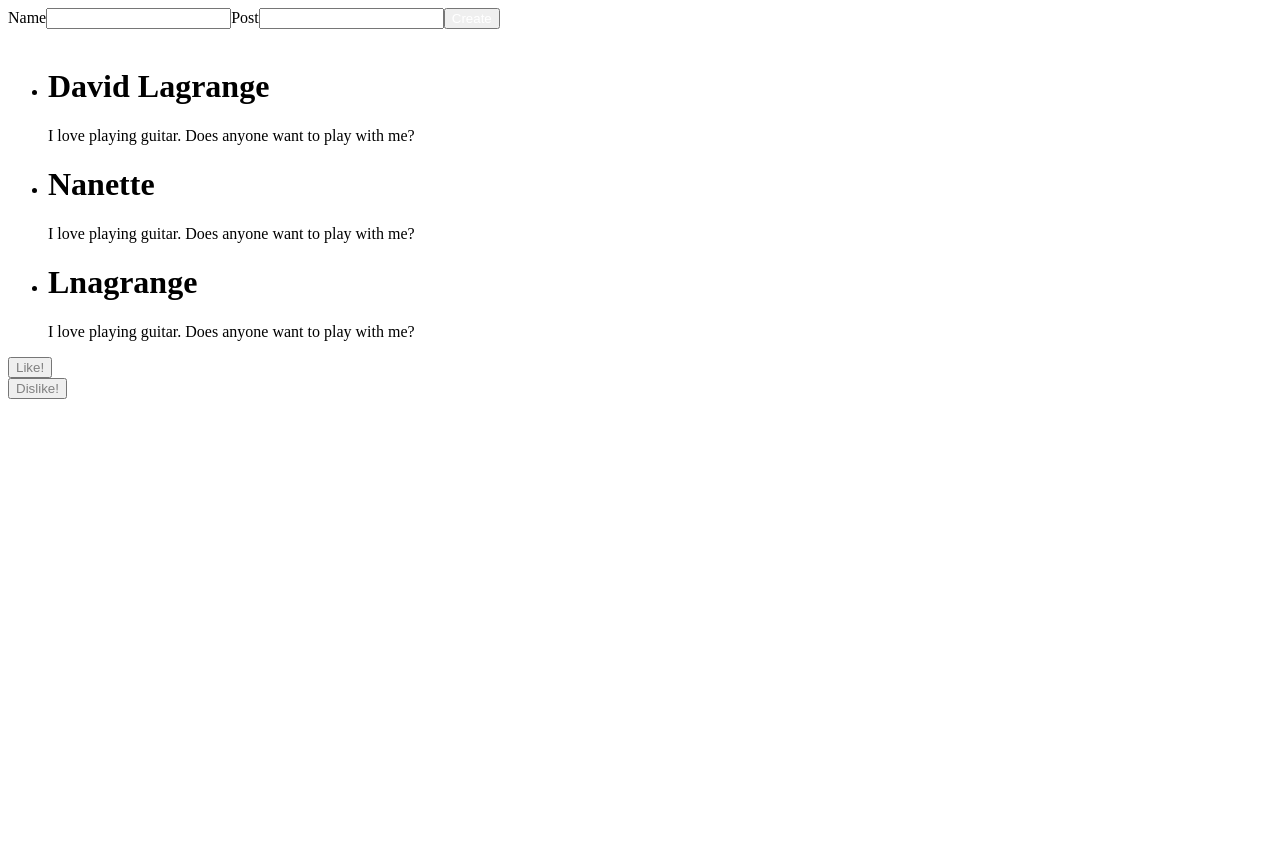
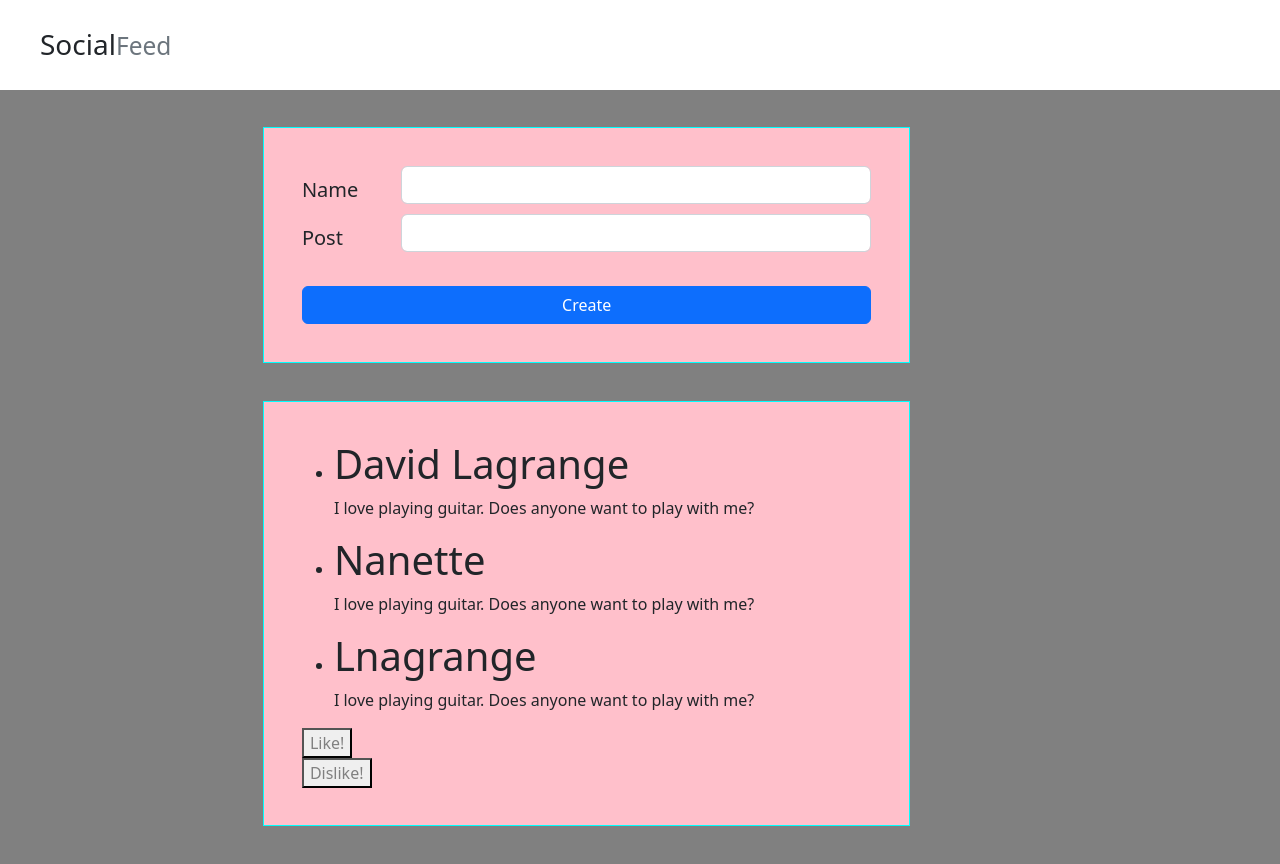
Before and after one commit to NotNanetteKaye/Week13-JavaScript-social-feed, a React (Create React App) app: page / in a window 1280 px wide. Before the commit the page ends 800 px from the top, so only its background shows below. Built offline with nearby package versions, Linux system fonts and the light colour scheme.

Commit message:
Introduced Style Features to SocialFeed UI

```diff
--- /dev/null
+++ b/src/App.css
@@ -0,0 +1,8 @@
+.border-box {
+    border: 1px;
+    border-style: solid;
+    border-color: aqua;
+    background-color: pink;
+    padding: 1cm;
+    margin: 1cm;
+}
--- a/src/App.jsx
+++ b/src/App.jsx
@@ -2,7 +2,7 @@ import React, { useState } from "react";
 import EntriesMapper from "./components/EntriesMapper/EntriesMapper";
 import AddEntryForm from "./components/AddEntry/AddEntryForm";
 import CustomButton from "./components/CustomButton/CustomButton";
-
+import './App.css';
 
 function App() {
   const [entries, setEntries] = useState([
@@ -26,13 +26,20 @@ function App() {
   }
 
   return (
-    <div>
-      <AddEntryForm addNewEntryProperty={addNewEntry} />
-      <br/>
-      <EntriesMapper userEntries={entries} />
-      <CustomButton message="Like!"/>
-      <CustomButton message="Dislike!"/>
-      <br/>
+    <div className="container-fluid">
+      <h3 style={{margin: '1em'}}>Social<small className="text-muted">Feed</small></h3>
+      <div className="row" style={{background: 'grey'}}>
+        <div className= 'col-md-2'></div>
+        <div className= 'col-md-7'>
+          <div className="border-box"><AddEntryForm addNewEntryProperty={addNewEntry} /></div>
+          <div className="border-box">
+            <EntriesMapper userEntries={entries} />
+            <CustomButton message="Like!"/>
+            <CustomButton message="Dislike!"/>
+          </div>
+        </div>
+        <div className= 'col-md-2' ></div>
+      </div>
     </div>
   );
 }
--- /dev/null
+++ b/src/components/AddEntry/AddEntryForm.css
@@ -0,0 +1,3 @@
+.form-grid {
+    display: grid;
+}
--- a/src/components/AddEntry/AddEntryForm.jsx
+++ b/src/components/AddEntry/AddEntryForm.jsx
@@ -1,6 +1,6 @@
 
 import React, { useState } from 'react';
-
+import './AddEntryForm.css';
 
 
 const AddEntryForm = (props) => {
@@ -21,12 +21,20 @@ const AddEntryForm = (props) => {
 
 
     return (
-        <form onSubmit={handleSubmit}>
-            <label>Name</label>
-            <input type='string' value={name} onChange={(event) => setName(event.target.value)}/>
-            <label>Post</label>
-            <input type='string' value={post} onChange={(event) => setPost(event.target.value)}/>
-            <button type='submit'>Create</button>
+        <form onSubmit={handleSubmit} className="form-grid">
+            <div className='form-group row'>
+                <label for="inputName" className="col-sm-2 col-form-label-lg">Name</label>
+                <div className='col-sm-10'>
+                    <input type='string' className="form-control" value={name} onChange={(event) => setName(event.target.value)}/>
+                </div>
+            </div>
+            <div className='form-group row'>
+                <label for="inputPost" className='col-sm-2 col-form-label-lg'>Post</label>
+                <div class='col-sm-10'>
+                    <input type='string' className="form-control" value={post} onChange={(event) => setPost(event.target.value)}/>
+                </div>
+            </div>
+            <button type='submit' className='btn btn-primary' style={{'margin-top': '1.5em'}}>Create</button>
         </form>
     );
 }
--- a/src/index.js
+++ b/src/index.js
@@ -1,6 +1,7 @@
 import React from 'react';
 import ReactDOM from 'react-dom/client';
 import App from './App';
+import 'bootstrap/dist/css/bootstrap.min.css';
 
 const root = ReactDOM.createRoot(document.getElementById('root'));
 root.render(
```
